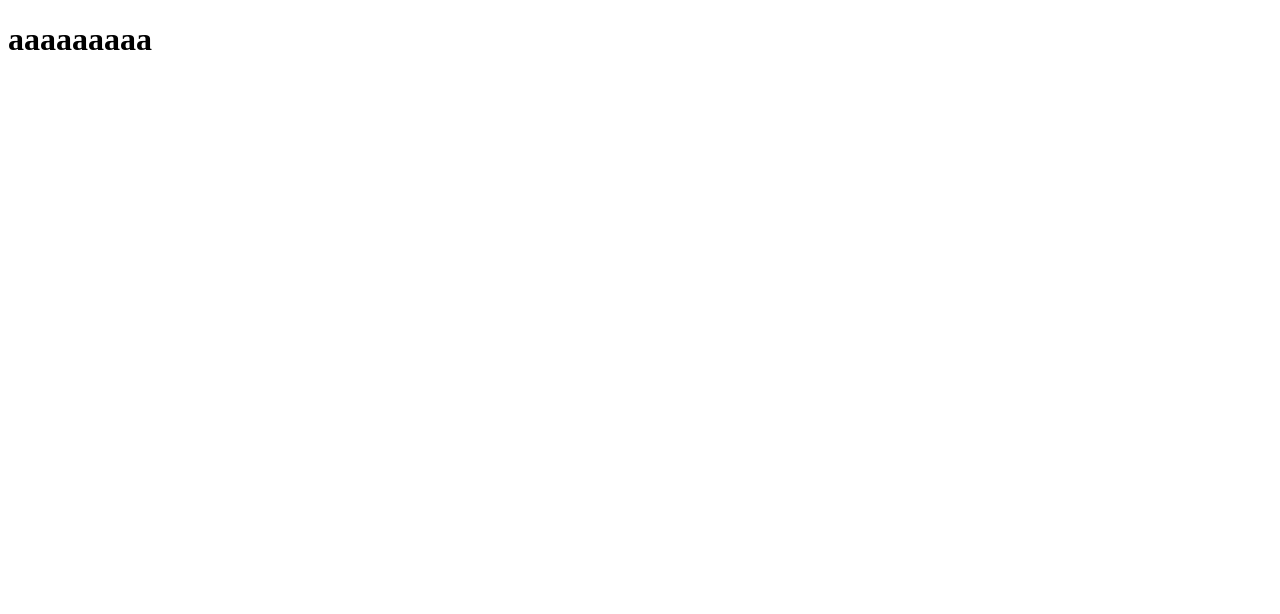
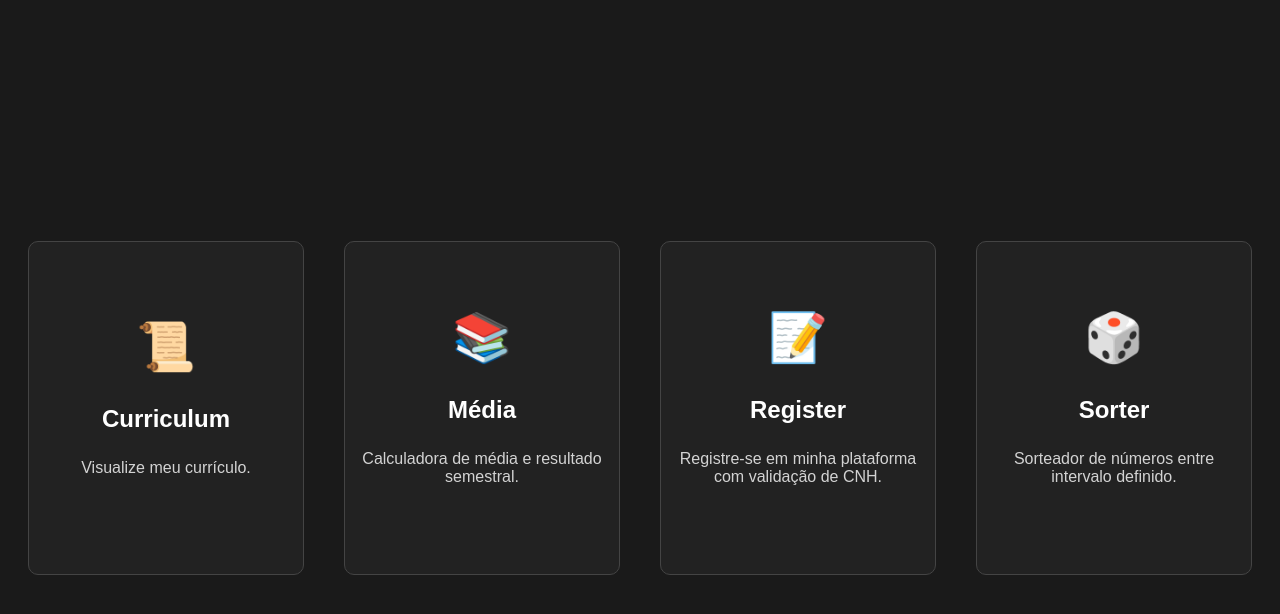
Before and after one commit to guiliuri13/trabalho-1bi-web, a plain HTML site: page index.html in a window 1280 px wide. Drawn offline with Linux system fonts and the light colour scheme.

Commit message:
fix index

```diff
--- a/index.html
+++ b/index.html
@@ -3,11 +3,81 @@
 
 <head>
     <meta charset="UTF-8">
-    <title>Formulário de Notas</title>
+    <title>Selecione um projeto</title>
+    <style>
+        body {
+            background-color: #1a1a1a;
+            color: #fff;
+            font-family: sans-serif;
+            display: flex;
+            justify-content: center;
+            align-items: center;
+            height: 100vh;
+        }
+
+        .card {
+            width: 300px;
+            height: 300px;
+            background-color: #222;
+            margin: 20px;
+            display: flex;
+            flex-direction: column;
+            justify-content: center;
+            align-items: center;
+            border-radius: 10px;
+            border: 1px solid #444;
+            transition: transform 0.3s ease-in-out;
+            cursor: pointer;
+            padding: 16px;
+            color: #fff;
+            text-decoration: none;
+        }
+
+        .card:hover {
+            transform: scale(1.05);
+        }
+
+        .card h2 {
+            font-size: 24px;
+            margin-bottom: 10px;
+        }
+
+        .card p {
+            font-size: 16px;
+            margin-bottom: 20px;
+            opacity: .8;
+            text-align: center;
+            width: 100%;
+        }
+
+        .emoji {
+            font-size: 48px;
+            margin-bottom: 10px;
+        }
+    </style>
 </head>
 
 <body>
-    <h1>aaaaaaaaa</h1>
+    <a class="card curriculum" href="/curriculum.html">
+        <div class="emoji">&#128220;</div>
+        <h2>Curriculum</h2>
+        <p>Visualize meu currículo.</p>
+    </a>
+    <a class="card media" href="/media.html">
+        <div class="emoji">&#128218;</div>
+        <h2>Média</h2>
+        <p>Calculadora de média e resultado semestral.</p>
+    </a>
+    <a class="card register" href="/register.html">
+        <div class="emoji">&#128221;</div>
+        <h2>Register</h2>
+        <p>Registre-se em minha plataforma com validação de CNH.</p>
+    </a>
+    <a class="card sorter" href="/sorter.html">
+        <div class="emoji">&#127922;</div>
+        <h2>Sorter</h2>
+        <p>Sorteador de números entre intervalo definido.</p>
+    </a>
 </body>
 
 </html>
```
